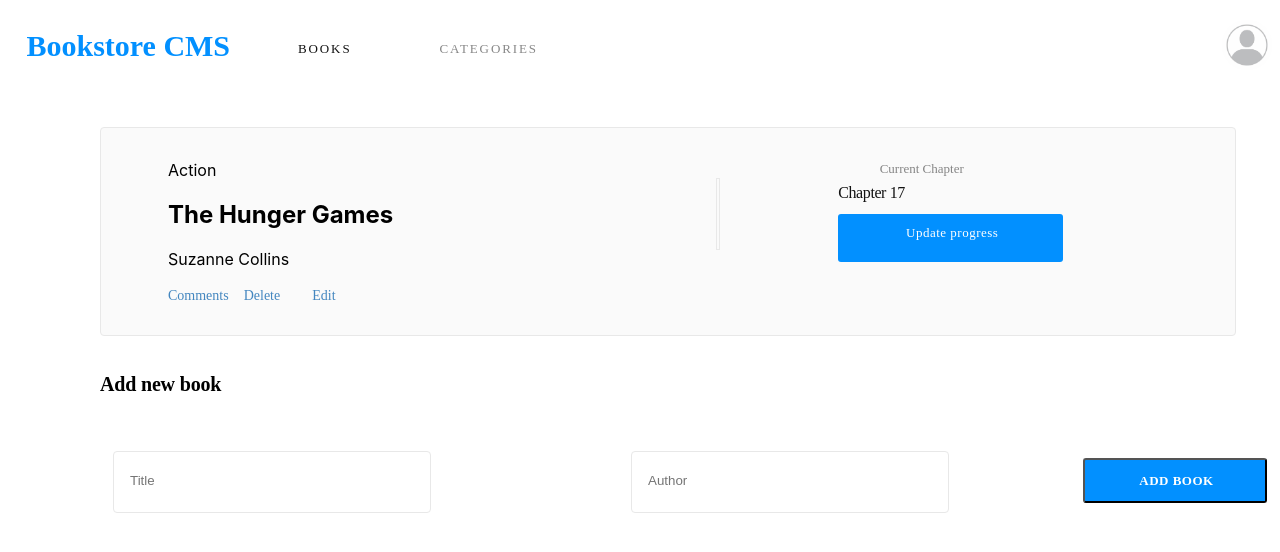
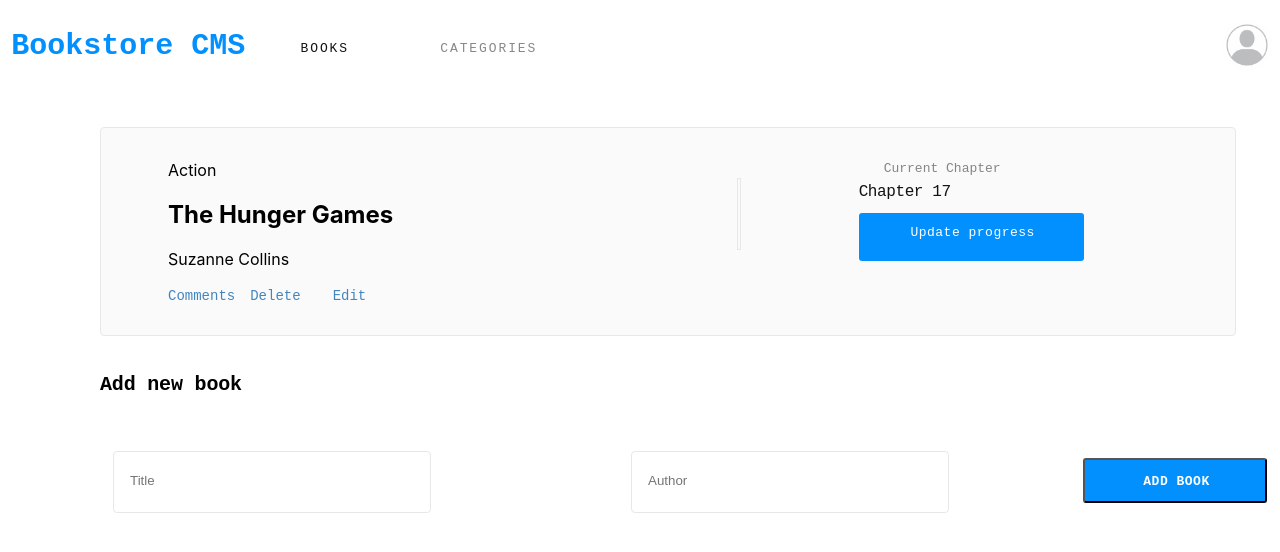
Before and after one commit to vigehi/bookstore, a React (Create React App) app: page / in a window 1280 px wide. Shown: the top 552 px of the page. Built offline with nearby package versions, Linux system fonts and the light colour scheme.

Commit message:
Fix style lint css errors

```diff
--- a/public/index.css
+++ b/public/index.css
@@ -1,16 +1,10 @@
 
 #main {
   width: 87.5rem;
-
   height: 68.563rem;
-
   margin: 0 2.5rem 4.063rem 0;
-
   padding: 0 0 49.625rem;
-
   border-radius: 4px;
-
   box-shadow: 0 0 60px 0 rgba(0, 0, 0, 0.05);
-
   background-color: #fafafa;
 }
--- a/src/components/Book.css
+++ b/src/components/Book.css
@@ -9,6 +9,7 @@
   margin: 2.313rem 6.25rem 0;
   padding: 2rem 9.188rem 1.625rem 1.688rem;
 }
+
 .book-holder {
   text-align: left;
   margin: auto 0 auto 40px;
@@ -20,15 +21,17 @@
   margin: auto 30px auto 0;
   border-radius: 50px;
 }
+
 .section {
   display: flex;
   justify-content: left;
   flex-wrap: wrap;
   margin: auto 0 auto 0;
 }
+
 .Comments {
   margin: 0.188rem 0.938rem 0.125rem 0;
-  font-family: RobotoSlab;
+  font-family: 'Courier New', Courier, monospace;
   font-size: 0.875rem;
   font-weight: 300;
   font-stretch: normal;
@@ -37,9 +40,10 @@
   letter-spacing: normal;
   color: #4386bf;
 }
+
 .delete {
   margin: 0.188rem 0.938rem 0.125rem 0;
-  font-family: RobotoSlab;
+  font-family: 'Courier New', Courier, monospace;
   font-size: 0.875rem;
   font-weight: 300;
   font-stretch: normal;
@@ -48,11 +52,12 @@
   letter-spacing: normal;
   color: #4386bf;
 }
+
 .edit {
   width: 1.688rem;
   height: 1.188rem;
   margin: 0.188rem 18.625rem 0.125rem 1.063rem;
-  font-family: RobotoSlab;
+  font-family: 'Courier New', Courier, monospace;
   font-size: 0.875rem;
   font-weight: 300;
   font-stretch: normal;
@@ -61,16 +66,18 @@
   letter-spacing: normal;
   color: #4386bf;
 }
+
 .Line-2 {
   width: 0.125rem;
   height: 4.375rem;
   margin: 1.125rem 3.688rem 0 4.938rem;
   border: solid 1px #e8e8e8;
 }
+
 .Current-Chapter {
   margin: 0.063rem 3.625rem 0 3.688rem;
   opacity: 0.5;
-  font-family: RobotoSlab;
+  font-family: 'Courier New', Courier, monospace;
   font-size: 0.813rem;
   font-weight: 300;
   font-stretch: normal;
@@ -79,9 +86,10 @@
   letter-spacing: normal;
   color: #121212;
 }
+
 .Current-Lesson {
   margin: 0.438rem 6.013rem 0.25rem 3.688rem;
-  font-family: RobotoSlab;
+  font-family: 'Courier New', Courier, monospace;
   font-size: 1rem;
   font-weight: 300;
   font-stretch: normal;
@@ -90,6 +98,7 @@
   letter-spacing: -0.4px;
   color: #121212;
 }
+
 .Rectangle-2 {
   width: 11.5rem;
   height: 2.063rem;
@@ -98,8 +107,9 @@
   border-radius: 3px;
   background-color: #0290ff;
 }
+
 .Update-progress {
-  font-family: RobotoSlab;
+  font-family: 'Courier New', Courier, monospace;
   font-size: 0.813rem;
   font-weight: 300;
   font-stretch: normal;
--- a/src/components/Header.css
+++ b/src/components/Header.css
@@ -9,11 +9,12 @@
 .inner-head {
   display: flex;
 }
+
 .Bookstore-CMS {
   width: 15rem;
   height: 2.313rem;
   margin: 0.375rem 2.938rem 0.125rem 0;
-  font-family: Montserrat;
+  font-family: 'Courier New', Courier, monospace;
   font-size: 1.875rem;
   font-weight: bold;
   font-stretch: normal;
@@ -22,17 +23,19 @@
   letter-spacing: normal;
   color: #0290ff;
 }
+
 .lists {
   display: flex;
   flex-wrap: wrap;
   justify-content: space-between;
   align-items: center;
 }
+
 .BOOKS {
   width: 3.688rem;
   height: 1rem;
   margin: 1.125rem 2.563rem 0.688rem 0;
-  font-family: Montserrat;
+  font-family: 'Courier New', Courier, monospace;
   font-size: 0.813rem;
   font-weight: normal;
   font-stretch: normal;
@@ -43,13 +46,12 @@
   text-decoration: none;
 }
 
-
 .CATEGORIES {
   width: 6.563rem;
   height: 1rem;
   margin: 1.125rem 41.5rem 0.688rem 2.563rem;
   opacity: 0.5;
-  font-family: Montserrat;
+  font-family: 'Courier New', Courier, monospace;
   font-size: 0.813rem;
   font-weight: normal;
   font-stretch: normal;
--- a/src/components/InputBook.css
+++ b/src/components/InputBook.css
@@ -1,7 +1,7 @@
 h1 {
   margin: 2.313rem 6.25rem 0;
   text-align: left;
-  font-family: Montserrat;
+  font-family: 'Courier New', Courier, monospace;
   font-size: 1.25rem;
   font-weight: bold;
   font-stretch: normal;
@@ -10,43 +10,34 @@ h1 {
   letter-spacing: -0.18px;
   color: var(--warm-grey);
 }
+
 .form-container {
   margin-top: 1.125rem;
 }
+
 .input-title {
   width: 17.813rem;
-
   height: 2.813rem;
-
   margin: 2.313rem 6.25rem 0;
-
   padding: 0.375rem 0.938rem 0.563rem 1rem;
-
   border-radius: 4px;
-
   border: solid 1px #e8e8e8;
-
   background-color: #fff;
 }
 
 .input-submit {
   width: 11.5rem;
-
   height: 2.813rem;
-
   margin: 1.188rem 0 0 2.125rem;
-
   padding: 0.801rem 1.188rem 0.886rem 1.375rem;
-
   border-radius: 3px;
-
   background-color: #0290ff;
 }
 
 .ADD-BOOK {
   width: 8.938rem;
   height: 1.125rem;
-  font-family: RobotoSlab;
+  font-family: 'Courier New', Courier, monospace;
   font-size: 0.813rem;
   font-weight: bold;
   font-stretch: normal;
```
